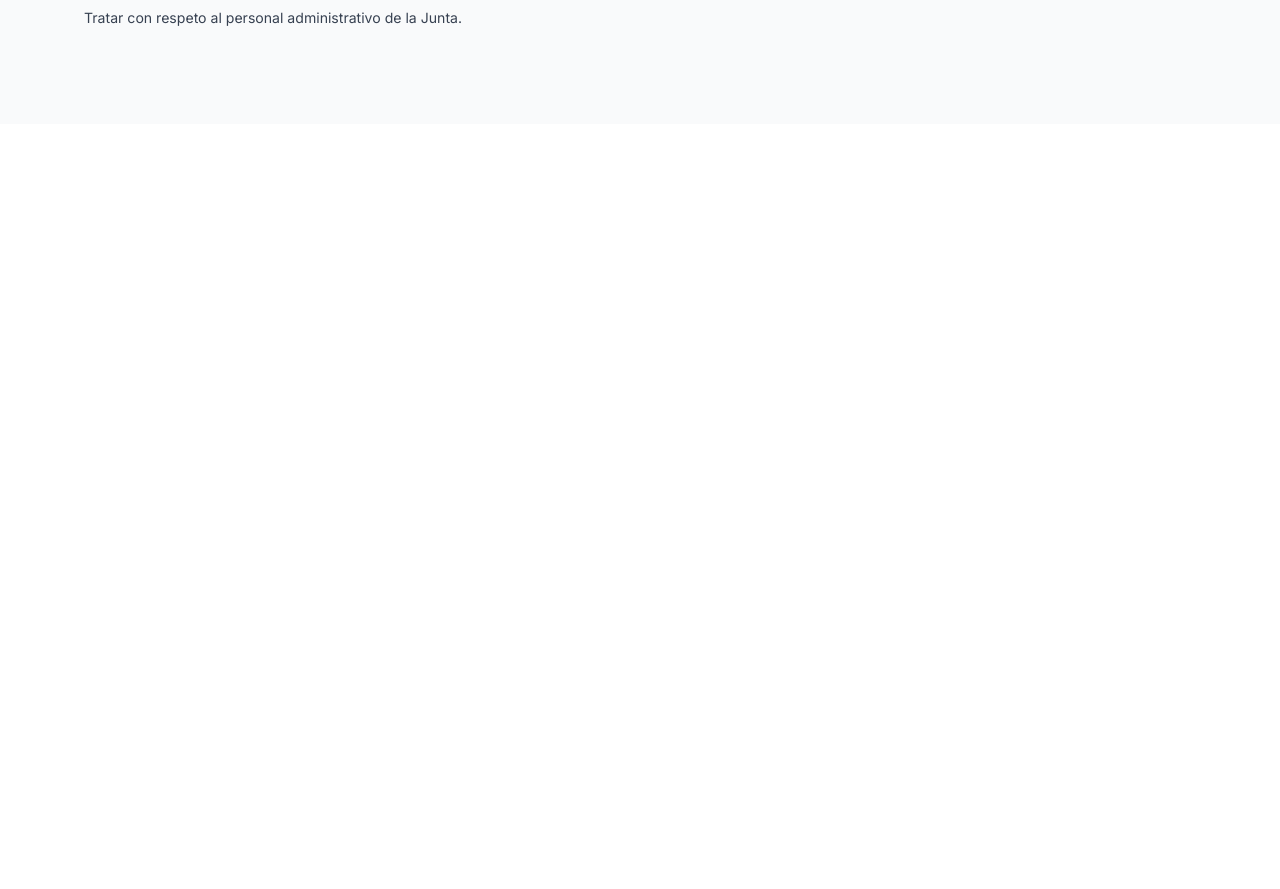
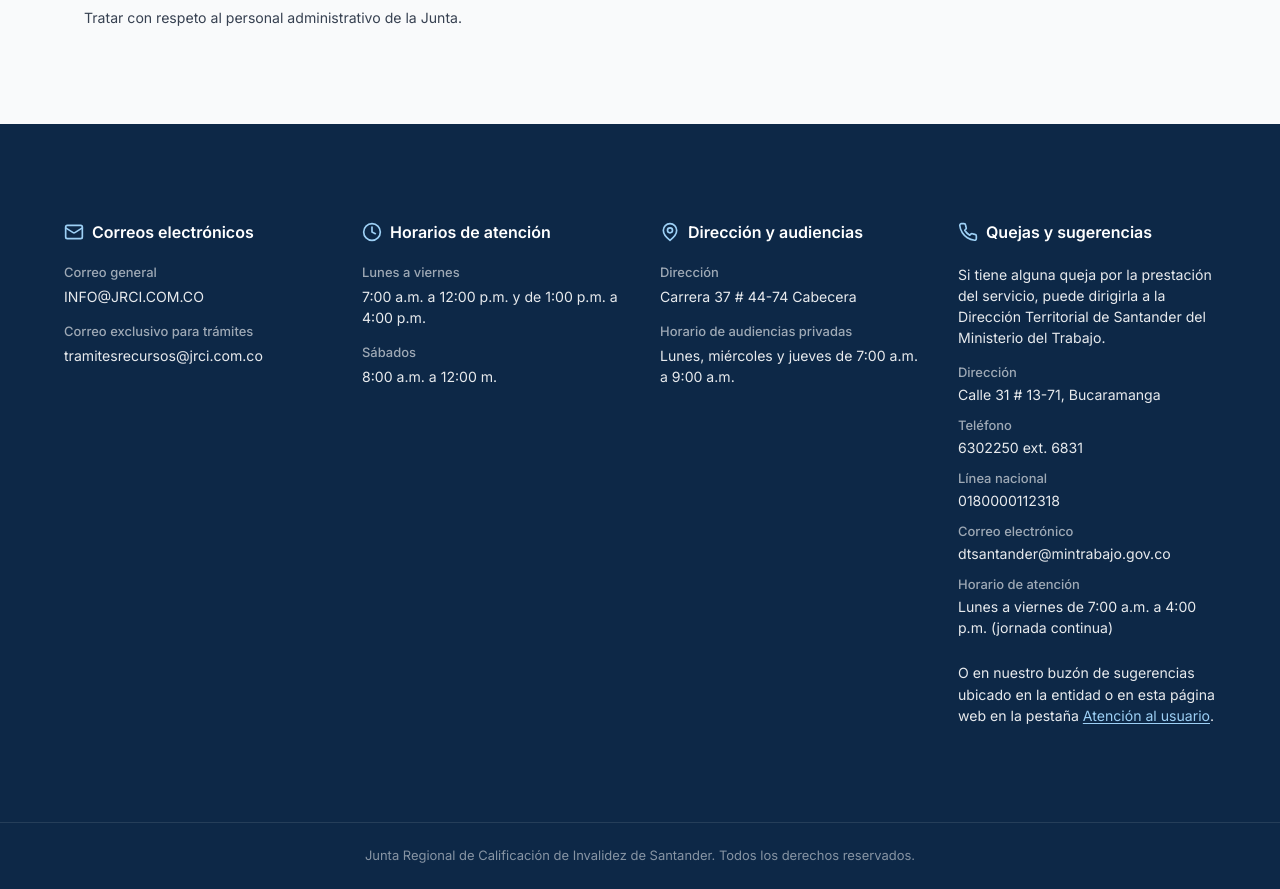
Before and after one commit to gabrielurgomez/junta-web, a Next.js app: page / in a window 1280 px wide. Shown: the part 3484-4373 px from the top of the page. Before the commit the page ends 3608 px from the top, so only its background shows below. Built offline with nearby package versions, Linux system fonts and the light colour scheme.

Commit message:
feat(footer) agregar footer

```diff
--- a/src/app/(paths)/layout.tsx
+++ b/src/app/(paths)/layout.tsx
@@ -1,6 +1,7 @@
 import type { Metadata } from "next";
 import { Inter } from "next/font/google";
 import NavBar from "@/app/components/NavBar";
+import { Footer } from "@/app/components/Footer";
 import "./../globals.css";
 
 const inter = Inter({
@@ -24,6 +25,7 @@ export default function RootLayout({
       <body className="flex min-h-screen flex-col font-sans">
         <NavBar />
         <main className="flex flex-1 flex-col">{children}</main>
+        <Footer />
       </body>
     </html>
   );
--- /dev/null
+++ b/src/app/components/Footer.tsx
@@ -0,0 +1,242 @@
+import React from "react";
+
+function IconoCorreo(props: React.SVGProps<SVGSVGElement>) {
+  return (
+    <svg
+      viewBox="0 0 24 24"
+      fill="none"
+      stroke="currentColor"
+      strokeWidth="2"
+      strokeLinecap="round"
+      strokeLinejoin="round"
+      {...props}
+    >
+      <rect width="20" height="16" x="2" y="4" rx="2" />
+      <path d="m22 7-8.97 5.7a1.94 1.94 0 0 1-2.06 0L2 7" />
+    </svg>
+  );
+}
+
+function IconoReloj(props: React.SVGProps<SVGSVGElement>) {
+  return (
+    <svg
+      viewBox="0 0 24 24"
+      fill="none"
+      stroke="currentColor"
+      strokeWidth="2"
+      strokeLinecap="round"
+      strokeLinejoin="round"
+      {...props}
+    >
+      <circle cx="12" cy="12" r="10" />
+      <path d="M12 6v6l4 2" />
+    </svg>
+  );
+}
+
+function IconoUbicacion(props: React.SVGProps<SVGSVGElement>) {
+  return (
+    <svg
+      viewBox="0 0 24 24"
+      fill="none"
+      stroke="currentColor"
+      strokeWidth="2"
+      strokeLinecap="round"
+      strokeLinejoin="round"
+      {...props}
+    >
+      <path d="M20 10c0 6-8 12-8 12s-8-6-8-12a8 8 0 0 1 16 0Z" />
+      <circle cx="12" cy="10" r="3" />
+    </svg>
+  );
+}
+
+function IconoTelefono(props: React.SVGProps<SVGSVGElement>) {
+  return (
+    <svg
+      viewBox="0 0 24 24"
+      fill="none"
+      stroke="currentColor"
+      strokeWidth="2"
+      strokeLinecap="round"
+      strokeLinejoin="round"
+      {...props}
+    >
+      <path d="M22 16.92v3a2 2 0 0 1-2.18 2 19.79 19.79 0 0 1-8.63-3.07 19.5 19.5 0 0 1-6-6 19.79 19.79 0 0 1-3.07-8.67A2 2 0 0 1 4.11 2h3a2 2 0 0 1 2 1.72 12.84 12.84 0 0 0 .7 2.81 2 2 0 0 1-.45 2.11L8.09 9.91a16 16 0 0 0 6 6l1.27-1.27a2 2 0 0 1 2.11-.45 12.84 12.84 0 0 0 2.81.7A2 2 0 0 1 22 16.92z" />
+    </svg>
+  );
+}
+
+export function Footer() {
+  return (
+    <footer className="bg-primary-900 text-white">
+      <div className="mx-auto max-w-[1200px] px-4 py-16 md:px-6 md:py-24">
+        <div className="grid gap-10 md:grid-cols-2 lg:grid-cols-4">
+          {/* Columna 1: Correos */}
+          <div>
+            <div className="mb-5 flex items-center gap-2">
+              <IconoCorreo className="h-5 w-5 text-primary-200" />
+              <h3 className="text-[1.00rem] font-semibold leading-[1.50]">
+                Correos electrónicos
+              </h3>
+            </div>
+            <dl className="space-y-4">
+              <div>
+                <dt className="text-[0.81rem] font-medium leading-[1.38] text-white/60">
+                  Correo general
+                </dt>
+                <dd className="mt-1 text-[0.88rem] leading-[1.50] text-white/90">
+                  INFO@JRCI.COM.CO
+                </dd>
+              </div>
+              <div>
+                <dt className="text-[0.81rem] font-medium leading-[1.38] text-white/60">
+                  Correo exclusivo para trámites
+                </dt>
+                <dd className="mt-1 text-[0.88rem] leading-[1.50] text-white/90">
+                  tramitesrecursos@jrci.com.co
+                </dd>
+              </div>
+            </dl>
+          </div>
+
+          {/* Columna 2: Horarios */}
+          <div>
+            <div className="mb-5 flex items-center gap-2">
+              <IconoReloj className="h-5 w-5 text-primary-200" />
+              <h3 className="text-[1.00rem] font-semibold leading-[1.50]">
+                Horarios de atención
+              </h3>
+            </div>
+            <dl className="space-y-4">
+              <div>
+                <dt className="text-[0.81rem] font-medium leading-[1.38] text-white/60">
+                  Lunes a viernes
+                </dt>
+                <dd className="mt-1 text-[0.88rem] leading-[1.50] text-white/90">
+                  7:00 a.m. a 12:00 p.m. y de 1:00 p.m. a 4:00 p.m.
+                </dd>
+              </div>
+              <div>
+                <dt className="text-[0.81rem] font-medium leading-[1.38] text-white/60">
+                  Sábados
+                </dt>
+                <dd className="mt-1 text-[0.88rem] leading-[1.50] text-white/90">
+                  8:00 a.m. a 12:00 m.
+                </dd>
+              </div>
+            </dl>
+          </div>
+
+          {/* Columna 3: Dirección y audiencias */}
+          <div>
+            <div className="mb-5 flex items-center gap-2">
+              <IconoUbicacion className="h-5 w-5 text-primary-200" />
+              <h3 className="text-[1.00rem] font-semibold leading-[1.50]">
+                Dirección y audiencias
+              </h3>
+            </div>
+            <dl className="space-y-4">
+              <div>
+                <dt className="text-[0.81rem] font-medium leading-[1.38] text-white/60">
+                  Dirección
+                </dt>
+                <dd className="mt-1 text-[0.88rem] leading-[1.50] text-white/90">
+                  Carrera 37 # 44-74 Cabecera
+                </dd>
+              </div>
+              <div>
+                <dt className="text-[0.81rem] font-medium leading-[1.38] text-white/60">
+                  Horario de audiencias privadas
+                </dt>
+                <dd className="mt-1 text-[0.88rem] leading-[1.50] text-white/90">
+                  Lunes, miércoles y jueves de 7:00 a.m. a 9:00 a.m.
+                </dd>
+              </div>
+            </dl>
+          </div>
+
+          {/* Columna 4: Quejas y sugerencias */}
+          <div>
+            <div className="mb-5 flex items-center gap-2">
+              <IconoTelefono className="h-5 w-5 text-primary-200" />
+              <h3 className="text-[1.00rem] font-semibold leading-[1.50]">
+                Quejas y sugerencias
+              </h3>
+            </div>
+            <div className="space-y-4">
+              <p className="text-[0.88rem] leading-[1.50] text-white/90">
+                Si tiene alguna queja por la prestación del servicio, puede
+                dirigirla a la Dirección Territorial de Santander del Ministerio
+                del Trabajo.
+              </p>
+              <dl className="space-y-3">
+                <div>
+                  <dt className="text-[0.81rem] font-medium leading-[1.38] text-white/60">
+                    Dirección
+                  </dt>
+                  <dd className="mt-0.5 text-[0.88rem] leading-[1.50] text-white/90">
+                    Calle 31 # 13-71, Bucaramanga
+                  </dd>
+                </div>
+                <div>
+                  <dt className="text-[0.81rem] font-medium leading-[1.38] text-white/60">
+                    Teléfono
+                  </dt>
+                  <dd className="mt-0.5 text-[0.88rem] leading-[1.50] text-white/90">
+                    6302250 ext. 6831
+                  </dd>
+                </div>
+                <div>
+                  <dt className="text-[0.81rem] font-medium leading-[1.38] text-white/60">
+                    Línea nacional
+                  </dt>
+                  <dd className="mt-0.5 text-[0.88rem] leading-[1.50] text-white/90">
+                    0180000112318
+                  </dd>
+                </div>
+                <div>
+                  <dt className="text-[0.81rem] font-medium leading-[1.38] text-white/60">
+                    Correo electrónico
+                  </dt>
+                  <dd className="mt-0.5 text-[0.88rem] leading-[1.50] text-white/90">
+                    dtsantander@mintrabajo.gov.co
+                  </dd>
+                </div>
+                <div>
+                  <dt className="text-[0.81rem] font-medium leading-[1.38] text-white/60">
+                    Horario de atención
+                  </dt>
+                  <dd className="mt-0.5 text-[0.88rem] leading-[1.50] text-white/90">
+                    Lunes a viernes de 7:00 a.m. a 4:00 p.m. (jornada continua)
+                  </dd>
+                </div>
+              </dl>
+              <p className="pt-2 text-[0.88rem] leading-[1.50] text-white/90">
+                O en nuestro buzón de sugerencias ubicado en la entidad o en esta
+                página web en la pestaña{" "}
+                <a
+                  href="/atencion-al-usuario"
+                  className="text-primary-200 underline underline-offset-2 transition-colors hover:text-white"
+                >
+                  Atención al usuario
+                </a>
+                .
+              </p>
+            </div>
+          </div>
+        </div>
+      </div>
+
+      {/* Barra inferior */}
+      <div className="border-t border-white/10">
+        <div className="mx-auto max-w-[1200px] px-4 py-6 md:px-6">
+          <p className="text-center text-[0.81rem] leading-[1.38] font-normal text-white/50">
+            Junta Regional de Calificación de Invalidez de Santander. Todos los
+            derechos reservados.
+          </p>
+        </div>
+      </div>
+    </footer>
+  );
+}
```
